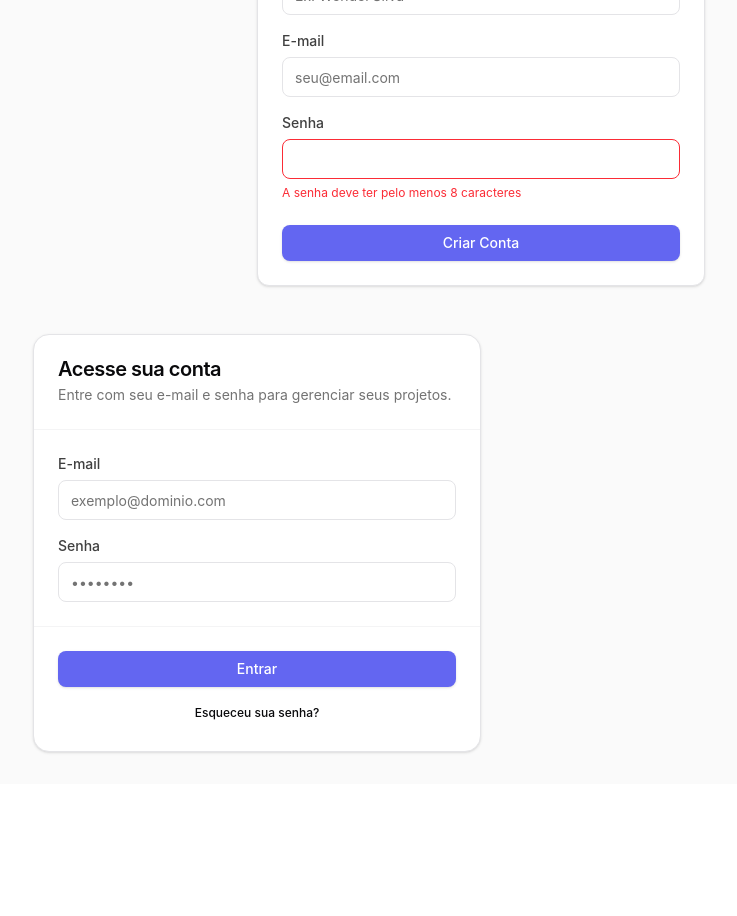
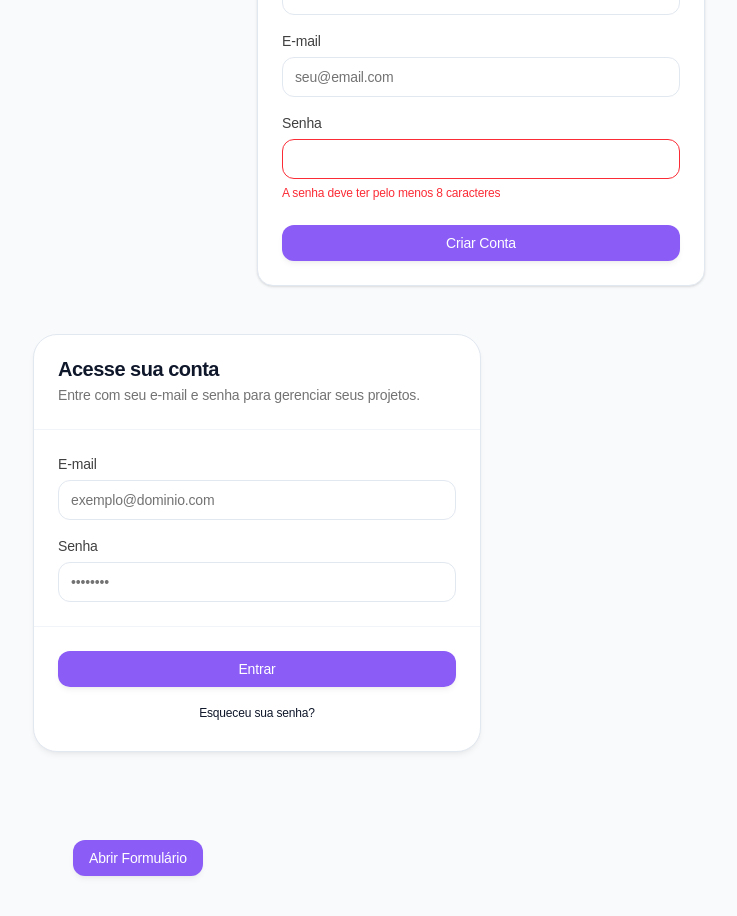
Before and after one commit to wendelvx/assets, a React (Vite) app: page / in a window 1280 px wide. Shown: the part 840-1756 px from the top of the page, without its empty margins (159-896 px from the left). Before the commit the page ends 1624 px from the top, so only its background shows below. Built offline with nearby package versions, Linux system fonts and the light colour scheme.

Commit message:
Modificando index.css

```diff
--- a/src/App.jsx
+++ b/src/App.jsx
@@ -2,11 +2,13 @@ import { useState } from 'react'
 import { Button } from './components/ui/button'
 import { Input } from './components/ui/input';
 import { Card, CardHeader, CardTitle, CardDescription, CardContent, CardFooter } from './components/ui/card';
+import { Modal, ModalHeader, ModalBody, ModalFooter } from './components/ui/modal';
 import './App.css'
 
 function App() {
   const [count, setCount] = useState(0)
   const [loading, setLoading] = useState(false)
+  const [isModalOpen, setIsModalOpen] = useState(false);
 
   const handleSave = () => {
     setLoading(true)
@@ -111,6 +113,38 @@ function App() {
         </Card>
       </div>
 
+      <div className="p-10">
+      <Button variant="primary" onClick={() => setIsModalOpen(true)}>
+        Abrir Formulário
+      </Button>
+
+      <Modal isOpen={isModalOpen} onClose={() => setIsModalOpen(false)}>
+        <ModalHeader
+          title="Novo Cadastro"
+          onClose={() => setIsModalOpen(false)}
+        />
+
+        <ModalBody>
+          <div className="space-y-4">
+            <p className="text-sm text-neutral-500">
+              Preencha os dados abaixo para adicionar um novo membro ao sistema.
+            </p>
+            <Input label="Nome" placeholder="Digite o nome..." />
+            <Input label="Cargo" placeholder="Ex: Desenvolvedor" />
+          </div>
+        </ModalBody>
+
+        <ModalFooter>
+          <Button variant="outline" onClick={() => setIsModalOpen(false)}>
+            Cancelar
+          </Button>
+          <Button variant="primary" onClick={() => alert('Salvo!')}>
+            Confirmar
+          </Button>
+        </ModalFooter>
+      </Modal>
+    </div>
+
       </main>
     </div>
   )
--- /dev/null
+++ b/src/components/ui/modal/Modal.jsx
@@ -0,0 +1,54 @@
+import { X } from "lucide-react";
+import { useEffect } from "react";
+
+const modalStyles = {
+  overlay: "fixed inset-0 z-50 bg-neutral-900/50 backdrop-blur-sm flex items-center justify-center p-4 animate-in fade-in duration-200",
+  content: "bg-white w-full max-w-lg rounded-xl shadow-elevated relative animate-in zoom-in-95 duration-200",
+  header: "p-6 border-b border-neutral-100 flex items-center justify-between",
+  title: "text-xl font-semibold text-neutral-900",
+  body: "p-6",
+  footer: "p-6 border-t border-neutral-100 bg-neutral-50/50 flex justify-end gap-3 rounded-b-xl",
+  closeBtn: "text-neutral-400 hover:text-neutral-600 transition-colors p-1 rounded-full hover:bg-neutral-100"
+};
+
+export const Modal = ({ isOpen, onClose, children }) => {
+  useEffect(() => {
+    const handleEsc = (e) => {
+      if (e.key === "Escape") onClose();
+    };
+    if (isOpen) window.addEventListener("keydown", handleEsc);
+    return () => window.removeEventListener("keydown", handleEsc);
+  }, [isOpen, onClose]);
+
+  if (!isOpen) return null;
+
+  return (
+    <div className={modalStyles.overlay} onClick={onClose}>
+      <div
+        className={modalStyles.content}
+        onClick={(e) => e.stopPropagation()}
+      >
+        {children}
+      </div>
+    </div>
+  );
+};
+
+export const ModalHeader = ({ title, onClose }) => (
+  <div className={modalStyles.header}>
+    <h3 className={modalStyles.title}>{title}</h3>
+    {onClose && (
+      <button onClick={onClose} className={modalStyles.closeBtn}>
+        <X size={20} />
+      </button>
+    )}
+  </div>
+);
+
+export const ModalBody = ({ children }) => (
+  <div className={modalStyles.body}>{children}</div>
+);
+
+export const ModalFooter = ({ children }) => (
+  <div className={modalStyles.footer}>{children}</div>
+);
--- /dev/null
+++ b/src/components/ui/modal/index.js
@@ -0,0 +1 @@
+export * from './Modal';
--- a/src/index.css
+++ b/src/index.css
@@ -3,31 +3,34 @@
 @theme {
   --color-primary-50: #f5f3ff;
   --color-primary-100: #ede9fe;
-  --color-primary-500: #6366f1;
-  --color-primary-600: #4f46e5;
-  --color-primary-700: #4338ca;
+  --color-primary-500: #8b5cf6;
+  --color-primary-600: #7c3aed;
+  --color-primary-700: #6d28d9;
 
-  --color-neutral-50: #fafafa;
-  --color-neutral-100: #f4f4f5;
-  --color-neutral-200: #e4e4e7;
-  --color-neutral-900: #09090b;
+  --color-neutral-50: #f8fafc;
+  --color-neutral-100: #f1f5f9;
+  --color-neutral-200: #e2e8f0;
+  --color-neutral-900: #0f172a;
 
-  --radius-sm: 0.375rem;
-  --radius-md: 0.5rem;
-  --radius-lg: 0.75rem;
-  --radius-xl: 1rem;
+  --radius-sm: 0.5rem;   /* 8px */
+  --radius-md: 0.75rem;  /* 12px */
+  --radius-lg: 1rem;     /* 16px */
+  --radius-xl: 1.5rem;   /* 24px */
 
-  --shadow-soft: 0 1px 3px 0 rgb(0 0 0 / 0.1), 0 1px 2px -1px rgb(0 0 0 / 0.1);
-  --shadow-elevated: 0 10px 15px -3px rgb(0 0 0 / 0.1), 0 4px 6px -4px rgb(0 0 0 / 0.1);
+  --shadow-soft: 0 4px 6px -1px rgb(0 0 0 / 0.05), 0 2px 4px -2px rgb(0 0 0 / 0.05);
+  --shadow-elevated: 0 20px 25px -5px rgb(139 92 246 / 0.1), 0 8px 10px -6px rgb(139 92 246 / 0.1);
 }
 
 @layer base {
+  @import url('https://fonts.googleapis.com/css2?family=Plus+Jakarta+Sans:wght@400;500;600;700&display=swap');
+
   body {
-    @apply bg-white text-neutral-900 antialiased;
-    font-family: 'Inter', sans-serif; /* Sugestão de fonte */
+    @apply bg-neutral-50 text-neutral-900 antialiased;
+    font-family: 'Plus Jakarta Sans', sans-serif;
+    letter-spacing: -0.01em;
   }
 
   button, a, input {
-    @apply transition-all duration-200 ease-in-out;
+    @apply transition-all duration-300 ease-[cubic-bezier(0.4,0,0.2,1)];
   }
 }
```
